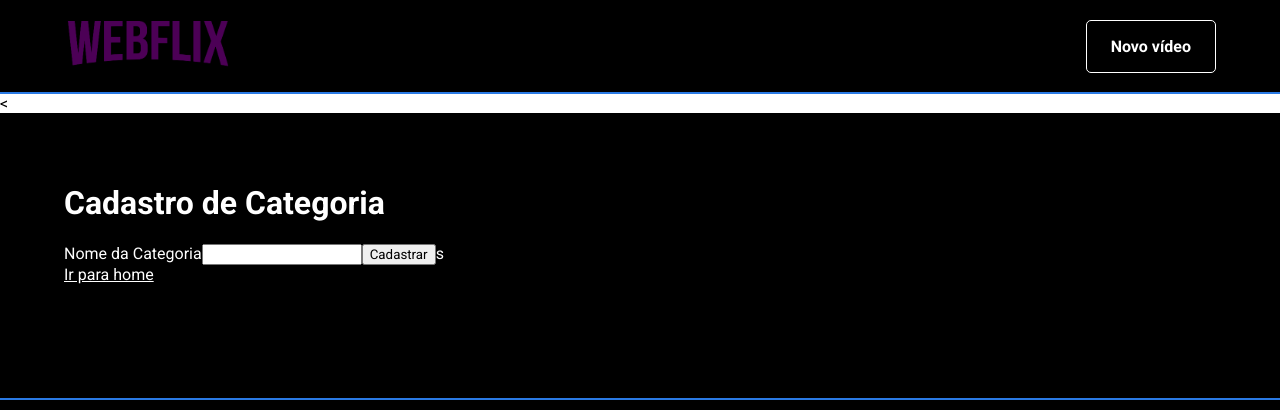
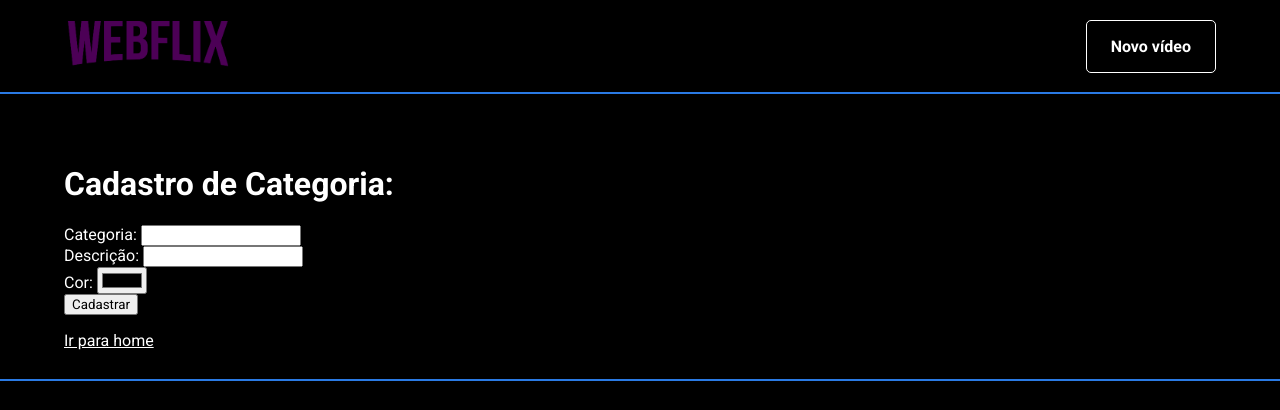
Before and after one commit to ySodias/AprendendoReact, a React app: page /cadastro/categoria in a window 1280 px wide. Shown: the top 410 px of the page. Built offline with nearby package versions, Linux system fonts and the light colour scheme; grey boxes are pictures that could not be loaded.

Commit message:
Adicionando FormField

```diff
--- /dev/null
+++ b/src/componentes/FormField/index.js
@@ -0,0 +1,19 @@
+import React from 'react';
+
+function FormField({ label, type, value, onChange, name }) {
+    return(
+        <div>
+            <label>
+                {label}
+                <input
+                type= {type}
+                value= {value}
+                name= {name}
+                onChange={onChange}
+                />
+            </label>
+        </div>
+    )
+}
+
+export default FormField;
--- a/src/pages/cadastro/Video/Categoria/index.js
+++ b/src/pages/cadastro/Video/Categoria/index.js
@@ -1,25 +1,108 @@
-import React from 'react';
+import React, {useState} from 'react';
 import { Link } from 'react-router-dom';
 import PageDefault from '../../../../componentes/PageDefault';
+import FormField from '../../../../componentes/FormField';
 
 function CadastroCategoria () {
+    const valoresIniciais = {
+        nome: '',
+        descricao: '',
+        cor: '',
+    }
+    const [categorias, setCategorias] = useState([]);
+    const [values, setValues] = useState(valoresIniciais); // [] serve para abrir o que vem antes do array
+
+/*          ↑
+        nome da variável
+                                ↑
+                            o que faz ela mudar
+                                                        ↑
+                                                    valor inicial */
+function setValue(chave, valor) {
+    //chave: valor variável, bla, bla
+        setValues({
+            ...values,
+            [chave]: valor, //nome: 'valor'
+        })
+    }
+function handleChange(infosDoEvento){
+    const { getAttribute, value } = infosDoEvento.target;
+    setValue(
+        getAttribute('name'),
+        value
+        );
+    }
+
     return (
         <PageDefault>
-            <h1>Cadastro de Categoria</h1>
+            <h1>Cadastro de Categoria: {values.nome}</h1>
 
-            <form>
+            <form onSubmit={function handleSubmit(infosDoEvento) { //onSubmit retira os relods da página
+                infosDoEvento.preventDefault();
+                setCategorias([ //função permite a criação de listas, mantendo valores pré definidos
+                    ...categorias,
+                    values
+                ]);
 
+                setValues(valoresIniciais)
+            }}>
+                    <FormField
+                        label="Categoria: "
+                        type="text"
+                        value={values.nome}
+                        name="nome"
+                        onChange={handleChange}
+                     />
+                         <FormField
+                         label="Descrição: "
+                         type="text"
+                         value={values.descricao}
+                         name="descricao"
+                        onChange={handleChange}
+                     />
+                         <FormField
+                         label="Cor: "
+                         type="color"
+                         value={values.cor}
+                         name="cor"
+                        onChange={handleChange}
+                     />
+         {/*        <div>
                 <label>
-                    Nome da Categoria
-                    <input
+                    Descrição:
+                    <textarea
                         type="text"
+                        value= {values.descricao}
+                        name="descricao"
+                        onChange={handleChange}
                         />
                 </label>
+                </div>
+                <div>
+                <label>
+                   Cor:
+                    <input
+                        type="color"
+                        value= {values.cor}
+                        name="cor"
+                        onChange={handleChange}
+                        />
+                </label>
+                </div> */}
                 <button>
                     Cadastrar
-                </button>s
+                </button>
             </form>
 
+                <ul>
+                    {categorias.map((categoria, indice) => {
+                      return (
+                          <li key={`${categoria}${indice}`}>
+                              {categoria.nome}
+                          </li>
+                      )
+                    })}
+                </ul>
 
             <Link to="/">
                 Ir para home
```
Also changed, not shown: public/index.html (+1 -1 lines).
